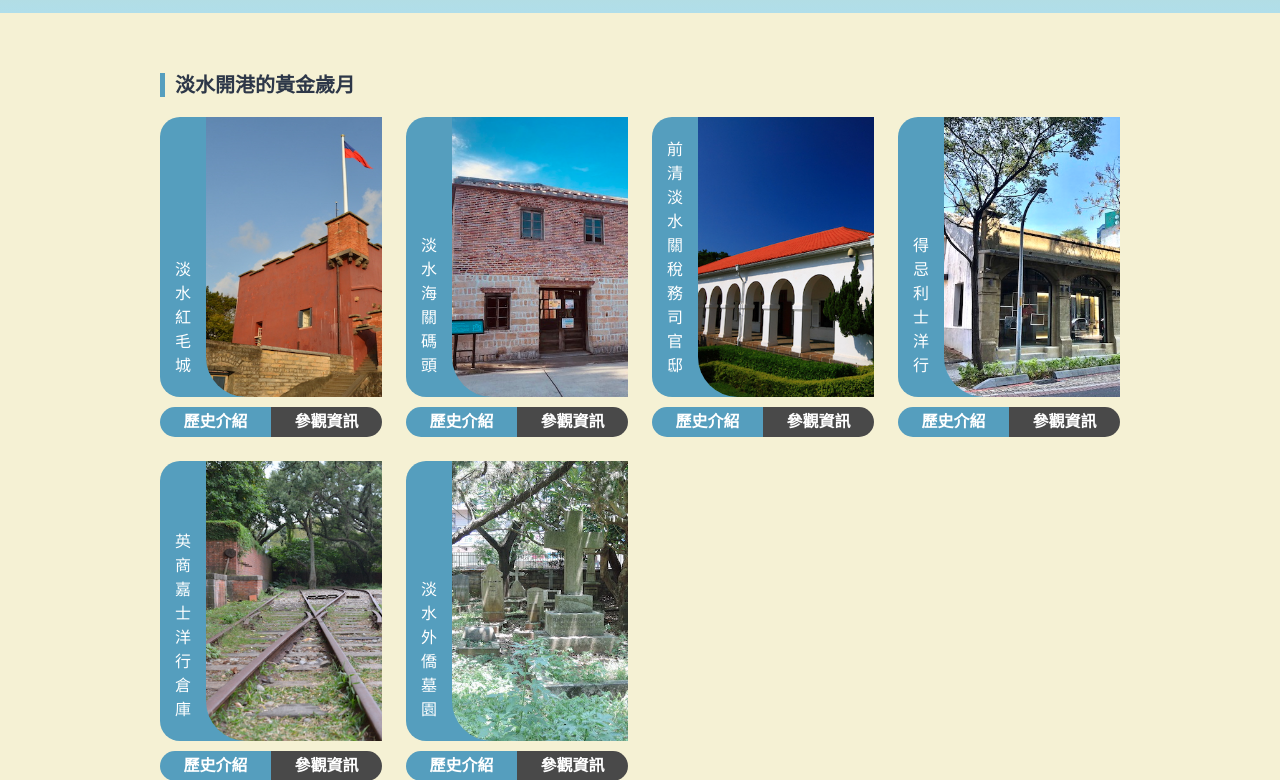
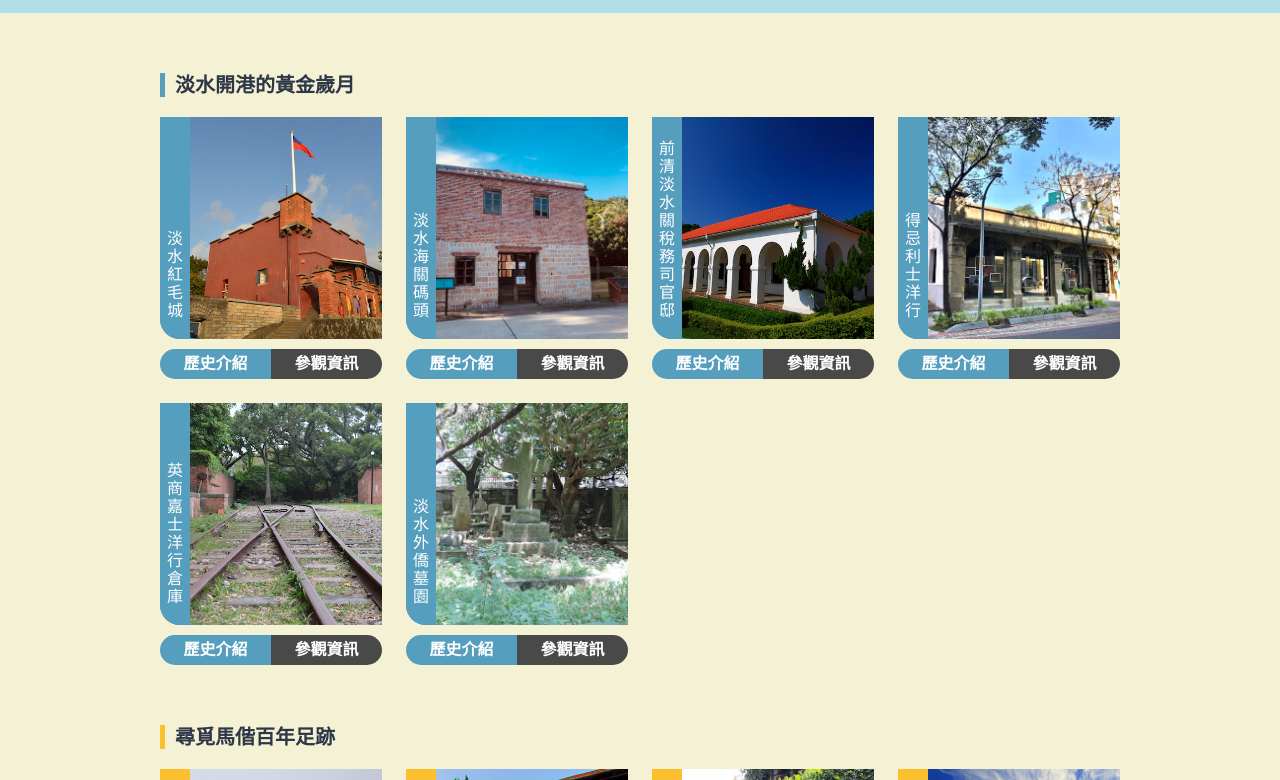
Before and after one commit to indexhui/Wharf-velous-Tamsui-01, a React (Create React App) app: page / in a window 1280 px wide. Shown: the part 3940-4720 px from the top of the page. Built offline with nearby package versions, Linux system fonts and the light colour scheme.

Commit message:
change card style

```diff
--- a/src/components/CardMonument.js
+++ b/src/components/CardMonument.js
@@ -1,4 +1,4 @@
-import { Flex, Text, Image, Box, Button } from '@chakra-ui/react';
+import { Flex, Text, Image, Box, Button, AspectRatio } from '@chakra-ui/react';
 import MonumentCardModal from './MonumentCardModal';
 
 import b1 from '../assets/images/monument/B1.JPG';
@@ -7,10 +7,28 @@ const CardMonument = props => {
   const { theme, name, image, history, address, googleMap, link } = props;
   return (
     <Flex maxW="300px" w="100%" direction="column" overflow="hidden">
-      <Flex bg={theme || 'umi'} h="280px" borderRadius="20px 0 0 20px">
-        <Flex align="flex-end" pb="20px">
+      <Flex
+        bg={theme || 'umi'}
+        // h="280px"
+        borderRadius="20px 0 0 20px"
+        position="relative"
+      >
+        <Flex
+          align="flex-end"
+          borderRadius="0 0 0 20px"
+          justify="center"
+          pb="20px"
+          w="30px"
+          h="100%"
+          position="absolute"
+          left="0"
+          top="0"
+          bg={theme || 'umi'}
+          zIndex="1"
+        >
           <Text
-            writingMode="vertical-lr"
+            // writingMode="vertical-lr"
+            lineHeight="18px"
             // style={{ writingMode: 'vertical-lr' }}
             px="15px"
             // mx="15px"
@@ -21,7 +39,9 @@ const CardMonument = props => {
             {name}
           </Text>
         </Flex>
-        <Image src={image} objectFit="cover" borderRadius="0 0 0 40px" />
+        <AspectRatio w="100%" ratio={1 / 1}>
+          <Image src={image} objectFit="cover" borderRadius="0 0 0 40px" />
+        </AspectRatio>
       </Flex>
       <Flex w="100%" mt="10px" borderRadius="20px" overflow="hidden">
         <MonumentCardModal
--- a/src/components/MonumentCardModal.js
+++ b/src/components/MonumentCardModal.js
@@ -5,12 +5,9 @@ import {
   ModalHeader,
   ModalFooter,
   ModalBody,
-  ModalCloseButton,
   useDisclosure,
   Button,
   Text,
-  Icon,
-  HStack,
   Flex,
   Link,
 } from '@chakra-ui/react';
```
